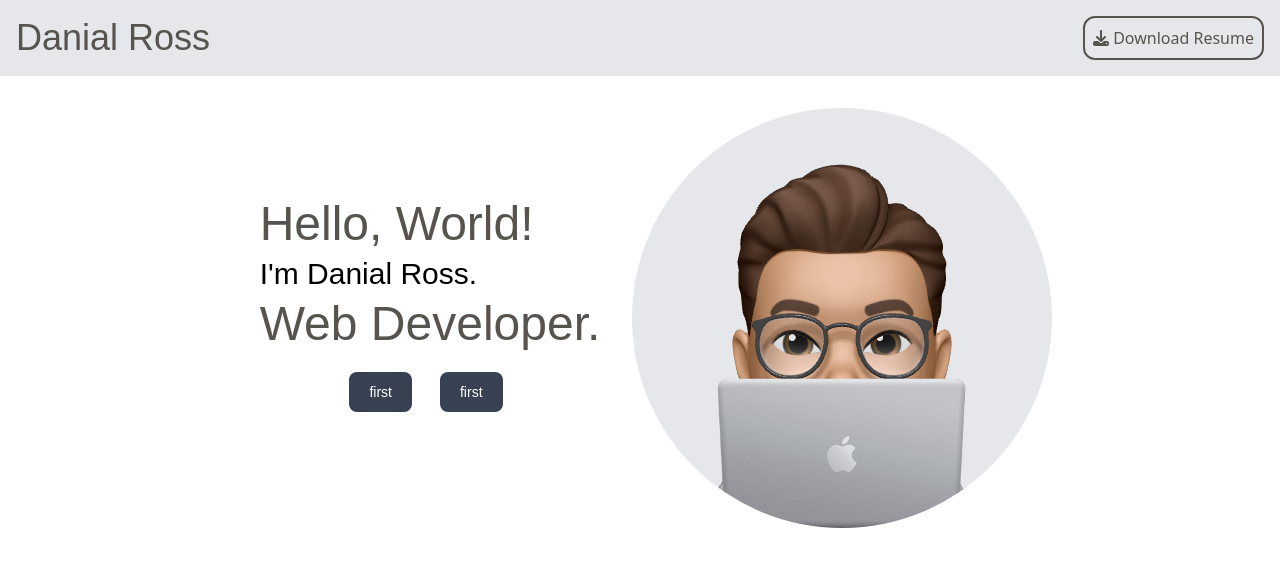
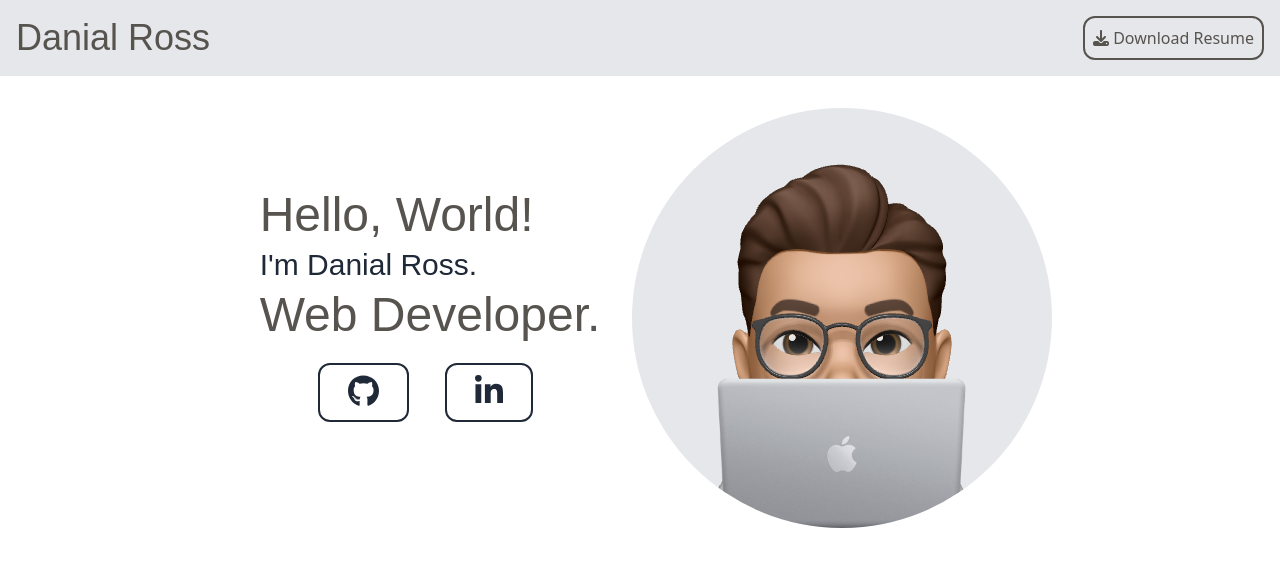
Before and after one commit to danialross/Portfolio, a React (Create React App) app in the folder frontend/: page / in a window 1280 px wide. Shown: the top 566 px of the page. Built offline with nearby package versions, Linux system fonts and the light colour scheme.

Commit message:
add buttons to links

```diff
--- a/frontend/package.json
+++ b/frontend/package.json
@@ -3,6 +3,7 @@
   "version": "0.1.0",
   "private": true,
   "dependencies": {
+    "@fortawesome/free-brands-svg-icons": "^6.5.1",
     "@fortawesome/free-solid-svg-icons": "^6.5.1",
     "@fortawesome/react-fontawesome": "^0.2.0",
     "@testing-library/jest-dom": "^5.17.0",
--- a/frontend/src/components/Greetings.js
+++ b/frontend/src/components/Greetings.js
@@ -1,25 +1,35 @@
 import avatar from "../assets/avatar.png";
+import { FontAwesomeIcon } from "@fortawesome/react-fontawesome";
+import { faLinkedinIn, faGithub } from "@fortawesome/free-brands-svg-icons";
+
 function Greetings() {
   return (
     <div className="flex flex-col-reverse items-center justify-center  md:flex-row font-racing text-darkTone max-w-screen-xl mx-auto p-8">
       <div className="flex flex-col justify-center items-start p-8 gap-0 md:gap-2">
         <div className="text-3xl md:text-5xl">Hello, World!</div>
-        <div className="text-2xl md:text-3xl text-black">I'm Danial Ross.</div>
+        <div className="text-2xl md:text-3xl text-midTone">
+          I'm Danial Ross.
+        </div>
         <div className="text-3xl md:text-5xl">Web Developer.</div>
         <div className="flex justify-center w-full p-4">
-          <button
-            type="button"
-            class="text-white bg-gray-700 hover:bg-gray-800 focus:ring-4 focus:ring-gray-300 font-medium rounded-lg text-sm px-5 py-2.5 me-2 mb-2 focus:outline-none"
+          <a
+            href="https://github.com/danialross"
+            target="_blank"
+            rel="noopener noreferrer"
+            class="text-midTone border-midTone border-2 hover:bg-midTone hover:text-white font-medium rounded-xl text-md px-7 py-2.5 me-2 mb-2"
           >
-            first
-          </button>
+            <FontAwesomeIcon size="2x" icon={faGithub} />
+          </a>
+          <div className="w-2"></div>
           <div className="w-5"></div>
-          <button
-            type="button"
-            class="text-white bg-gray-700 hover:bg-gray-800 focus:ring-4 focus:ring-gray-300 font-medium rounded-lg text-sm px-5 py-2.5 me-2 mb-2 focus:outline-none"
+          <a
+            href="https://www.linkedin.com/in/danial-ross-842579214/"
+            target="_blank"
+            rel="noopener noreferrer"
+            class="text-midTone border-midTone border-2 hover:bg-midTone hover:text-white font-medium rounded-xl text-md px-7 py-2.5 me-2 mb-2"
           >
-            first
-          </button>
+            <FontAwesomeIcon size="2x" icon={faLinkedinIn} />
+          </a>
         </div>
       </div>
       <div className="">
--- a/frontend/tailwind.config.js
+++ b/frontend/tailwind.config.js
@@ -10,6 +10,7 @@ module.exports = {
         darkTone: "#57534e",
         hoverDarkTone: "#a8a29e",
         lightTone: "#e5e7eb",
+        midTone: "#1f2937",
       },
     },
   },
```
Also changed, not shown: 1 other file (tests, documents, lock files or other folders).
